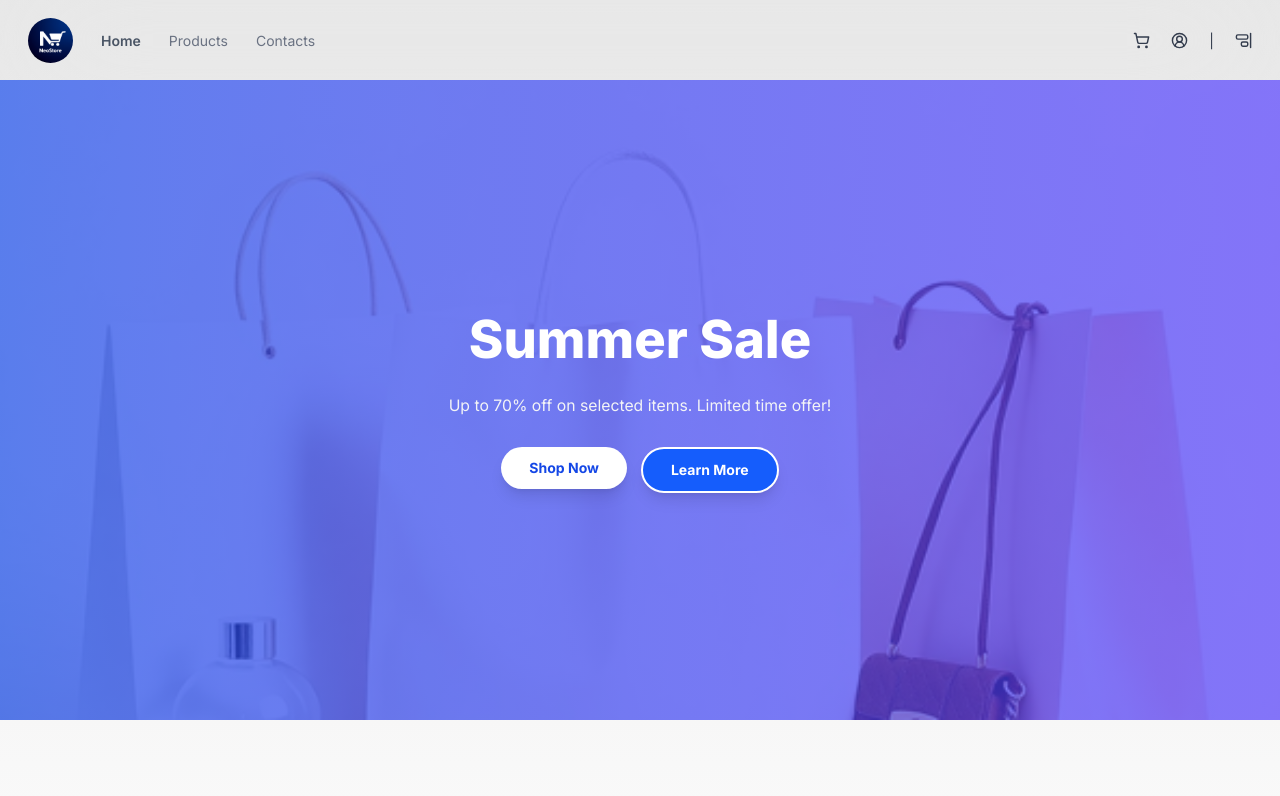
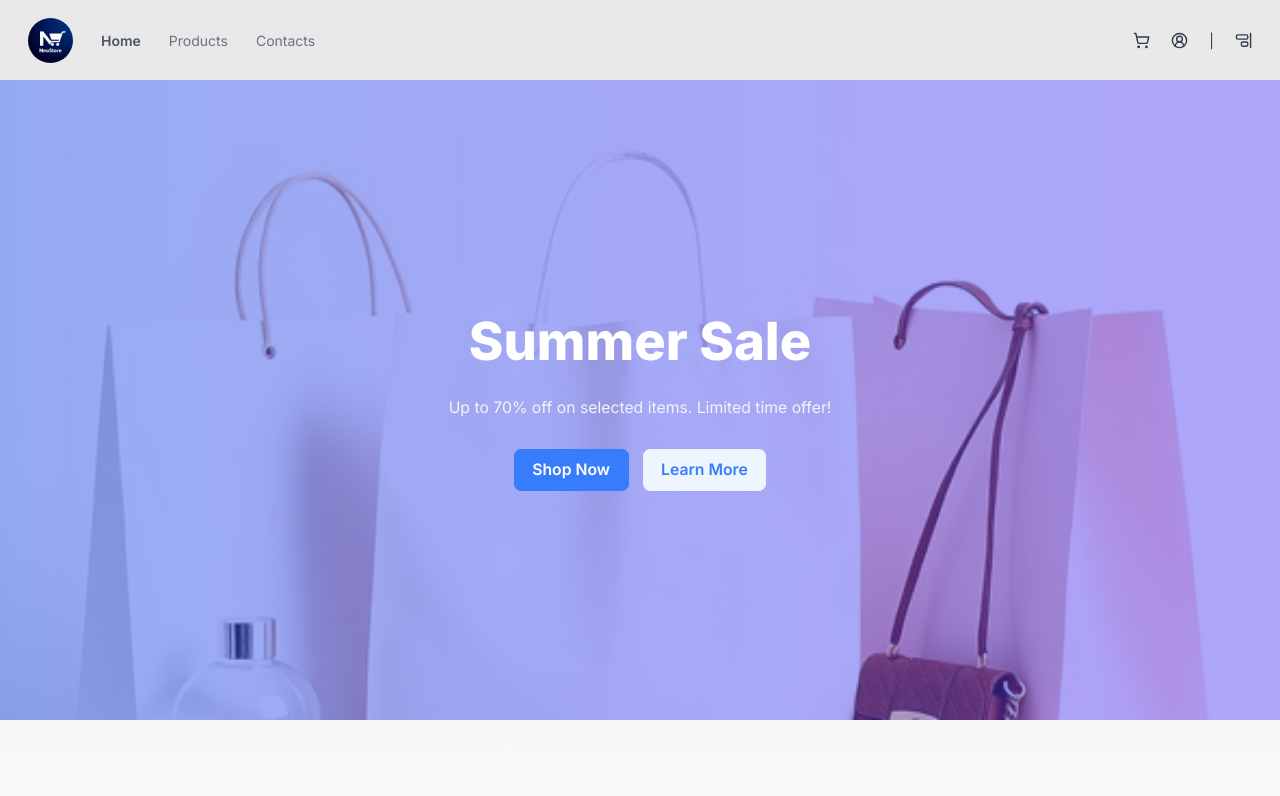
Before and after one commit to ahmadadptr001/neostore-commerce, a Next.js app: page /home in a window 1280 px wide. Shown: the top 796 px of the page. Built offline with nearby package versions, Linux system fonts and the light colour scheme; no server answers.

Commit message:
style: perubahan opacity bacground hero section

```diff
--- a/components/HeroSection.jsx
+++ b/components/HeroSection.jsx
@@ -15,7 +15,7 @@ export default function HeroSection() {
       />
 
       {/* Overlay Gradient */}
-      <div className="absolute inset-0 bg-gradient-to-r from-blue-700/70 to-indigo-600/70" />
+      <div className="absolute inset-0 bg-gradient-to-r from-blue-700/45 to-indigo-600/45" />
 
       {/* Content */}
       <div className="relative z-10 max-w-3xl mx-auto px-6">
@@ -27,14 +27,14 @@ export default function HeroSection() {
         </p>
         <div className="flex flex-col sm:flex-row gap-4 justify-center">
           <Link href="/products">
-            <button className="bg-white text-blue-700 px-8 py-3 rounded-full font-bold shadow-lg hover:bg-gray-100 transition">
+          <button className="btn btn-secondary btn-lg">
               Shop Now
-            </button>
+          </button>
           </Link>
           <Link href="/learn">
-            <button className="bg-blue-600 text-white px-8 py-3 rounded-full font-bold shadow-lg hover:bg-blue-500 transition border-2 border-white">
+          <button className="btn btn-secondary btn-lg btn-soft">
               Learn More
-            </button>
+          </button>
           </Link>
         </div>
       </div>
```
